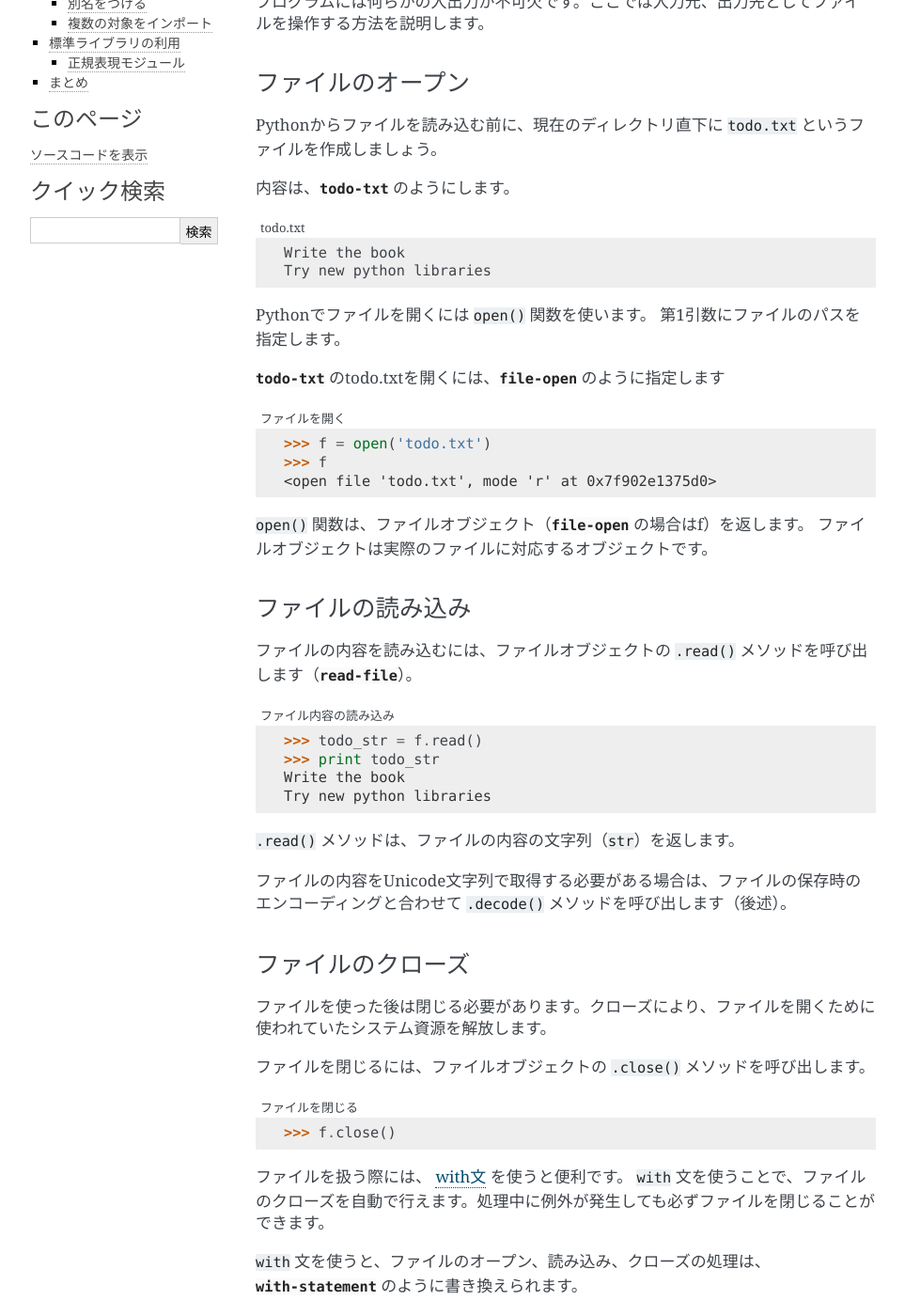
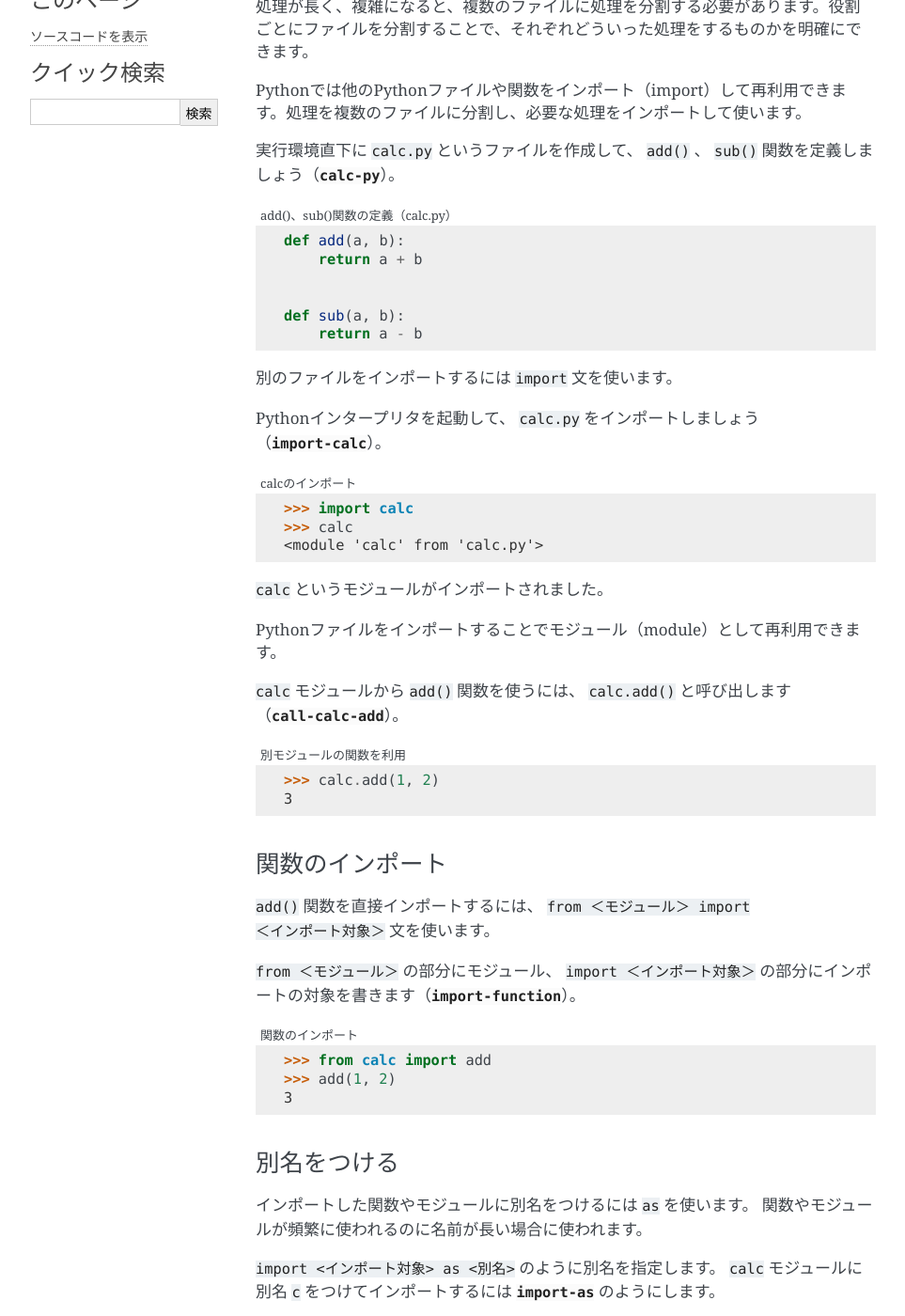
Before and after one commit to pyconjp/pycamp.pycon.jp, a Sphinx documentation site: the page built from source/4_module.rst, in a window 1280 px wide and 1400 px high, scrolled down 290 px. Shown: the whole window at 94% size, without its empty margins (148-1111 px from the left). Built offline with Sphinx 7.4.7, drawn with Linux system fonts in a browser that asks for light colours; some of the changed text lies outside the part shown.

Commit message:
ファイル操作関連の情報は要らないため削除

```diff
--- a/source/4_files_and_module.rst
+++ b/source/4_module.rst
@@ -1,156 +1,6 @@
 ==================================
 ファイル操作とモジュール
 ==================================
-
-:節サブタイトル: Pythonでのファイル読み書きとモジュール
-
-本節では、Pythonでファイルを読み書きする方法と、
-Pythonファイルの分割と再利用のためモジュールについて説明します。
-
-.. _guide-files:
-
-ファイル操作
-===============
-
-プログラムには何らかの入出力が不可欠です。ここでは入力元、出力先としてファイルを操作する方法を説明します。
-
-ファイルのオープン
-------------------------
-
-Pythonからファイルを読み込む前に、現在のディレクトリ直下に ``todo.txt`` というファイルを作成しましょう。
-
-内容は、:numref:`todo-txt` のようにします。
-
-.. _todo-txt:
-
-.. code-block:: none
-   :caption: todo.txt
-
-   Write the book
-   Try new python libraries
-
-Pythonでファイルを開くには ``open()`` 関数を使います。
-第1引数にファイルのパスを指定します。
-
-:numref:`todo-txt` のtodo.txtを開くには、:numref:`file-open` のように指定します
-
-.. _file-open:
-
-.. code-block:: python
-    :caption: ファイルを開く
-
-    >>> f = open('todo.txt')
-    >>> f
-    <open file 'todo.txt', mode 'r' at 0x7f902e1375d0>
-
-``open()`` 関数は、ファイルオブジェクト（:numref:`file-open` の場合はf）を返します。
-ファイルオブジェクトは実際のファイルに対応するオブジェクトです。
-
-ファイルの読み込み
-----------------------
-
-ファイルの内容を読み込むには、ファイルオブジェクトの ``.read()`` メソッドを呼び出します（:numref:`read-file`）。
-
-.. _read-file:
-
-.. code-block:: python
-    :caption: ファイル内容の読み込み
-
-    >>> todo_str = f.read()
-    >>> print todo_str
-    Write the book
-    Try new python libraries
-
-``.read()`` メソッドは、ファイルの内容の文字列（``str``）を返します。
-
-ファイルの内容をUnicode文字列で取得する必要がある場合は、ファイルの保存時のエンコーディングと合わせて ``.decode()`` メソッドを呼び出します（後述）。
-
-ファイルのクローズ
-------------------
-ファイルを使った後は閉じる必要があります。クローズにより、ファイルを開くために使われていたシステム資源を解放します。
-
-ファイルを閉じるには、ファイルオブジェクトの ``.close()`` メソッドを呼び出します。
-
-.. code-block:: python
-    :caption: ファイルを閉じる
-
-    >>> f.close()
-
-ファイルを扱う際には、 `with文 <http://docs.python.jp/2.7/reference/compound_stmts.html#with>`_ を使うと便利です。
-``with`` 文を使うことで、ファイルのクローズを自動で行えます。処理中に例外が発生しても必ずファイルを閉じることができます。
-
-``with`` 文を使うと、ファイルのオープン、読み込み、クローズの処理は、:numref:`with-statement` のように書き換えられます。
-
-.. _with-statement:
-
-.. code-block:: python
-    :caption: ファイルオープンとwith文
-
-    >>> with open('todo.txt') as f:
-    ...     todo_str = f.read()
-    ...
-    >>> print todo_str
-
-ファイルへの書き込み
-----------------------------
-ファイルへ書き込む場合にも、最初に ``open()`` 関数を使ってファイルを開きます。
-その際、第2引数に ``'w'`` を渡します。これでファイルを「書き込みモード」で開けます
-（第2引数を渡さない場合は、読み込みモード（``'r'``）で開かれます）。
-
-``memo.txt`` というファイルを実行環境直下に作る例を :numref:`write-mode` に示します。
-
-.. _write-mode:
-
-.. code-block:: python
-    :caption: 書き込みモードでファイルを開く
-
-    >>> f = open('memo.txt', 'w')
-    >>> f
-    <open file 'memo.txt', mode 'w' at 0x7f0f3f797540>
-
-書き込みを行うには ``.write()`` メソッドを使います。
-引数に文字列を渡して書き込みます（:numref:`write-string`）。
-
-.. _write-string:
-
-.. code-block:: python
-    :caption: ファイル内容の書き込み
-
-    >>> f.write('Hello')
-    >>> f.write(' world\n')
-
-:numref:`write-mode`、:numref:`write-string` の結果、実行環境直下に ``memo.txt`` というファイルが次のような内容で作成されます。
-
-.. code-block:: none
-    :caption: 新規作成されたmemo.txtの内容
-
-    Hello world
-
-追記モードでの書き込み
--------------------------------
-
-書き込みモードでファイルを開くと、ファイルの内容は常に新しく上書きされます。
-
-:numref:`write-string` の書き込みをもう一度行っても、ファイルの内容は ``'Hello world'`` になります。
-
-すでに存在するファイルを対象に、末尾に追記するには、ファイルを追記モードで開きます。
-追記モードでファイルを開くには、 ``open()`` 関数の第2引数に ``'a'`` を指定します（:numref:`append-mode`）。
-
-.. _append-mode:
-
-.. code-block:: python
-    :caption: 追記モードでファイルを開く
-
-    >>> f = open('memo.txt', 'a')
-    >>> f.write('Hello world\n')
-
-:numref:`append-mode` の結果、追記後の ``memo.txt`` の内容は次のようになります
-
-.. code-block:: none
-    :caption: 追記されたmemo.txtの内容
-
-    Hello world
-    Hello world
 
 
 .. _guide-module:
--- a/source/index.rst
+++ b/source/index.rst
@@ -17,7 +17,7 @@ Pythonの開発環境構築、基礎的な文法や実践応用についてま
    1_intro
    2_types
    3_collections
-   4_files_and_module
+   4_module
 
 
 Indices and tables
```
